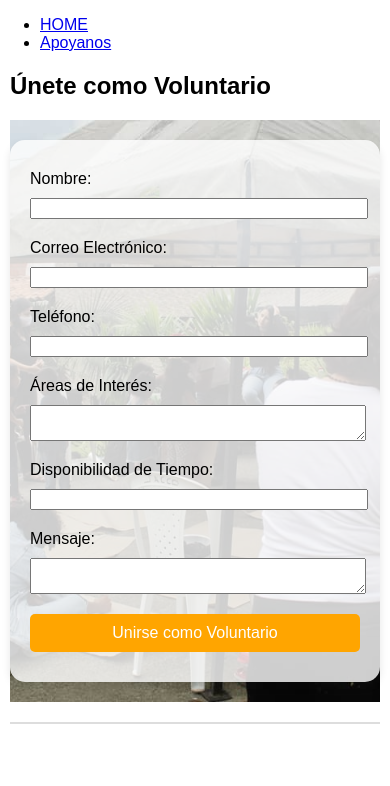
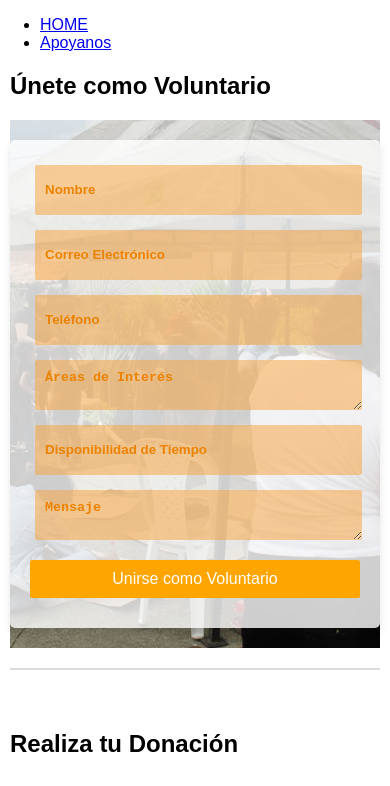
Before and after one commit to MAKAIABootcamp/desdeElBarrio-project-frontend-6, a React (Vite) app: page /Apoyanos in a window 390 px wide. Shown: the top 786 px of the page. Built offline with nearby package versions, Linux system fonts and the light colour scheme.

Commit message:
estilo form

```diff
--- a/src/pages/apoyanos/Apoyanos.jsx
+++ b/src/pages/apoyanos/Apoyanos.jsx
@@ -147,18 +147,24 @@ const Apoyanos = () => {
         <h2>Únete como Voluntario</h2>
         <section className="voluntario-section">
           <form onSubmit={handleSubmit} className="voluntario-form">
-            <label htmlFor="nombre">Nombre:</label>
-            <input type="text" id="nombre" name="nombre" value={formData.nombre} onChange={handleInputChange} required />
-            <label htmlFor="email">Correo Electrónico:</label>
-            <input type="email" id="email" name="email" value={formData.email} onChange={handleInputChange} required />
-            <label htmlFor="telefono">Teléfono:</label>
-            <input type="tel" id="telefono" name="telefono" value={formData.telefono} onChange={handleInputChange} required />
-            <label htmlFor="areas-interes">Áreas de Interés:</label>
-            <textarea id="areas-interes" name="areasInteres" value={formData.areasInteres} onChange={handleInputChange}></textarea>
-            <label htmlFor="disponibilidad">Disponibilidad de Tiempo:</label>
-            <input type="text" id="disponibilidad" name="disponibilidad" value={formData.disponibilidad} onChange={handleInputChange} />
-            <label htmlFor="mensaje">Mensaje:</label>
-            <textarea id="mensaje" name="mensaje" value={formData.mensaje} onChange={handleInputChange}></textarea>
+            <div className='columns'>
+            <div className='columnform'>
+          {/*<label htmlFor="nombre">Nombre:</label>*/}
+            <input placeholder='Nombre' type="text" id="nombre" name="nombre" value={formData.nombre} onChange={handleInputChange} required />
+           {/* <label htmlFor="email">Correo Electrónico:</label>*/}
+            <input placeholder='Correo Electrónico' type="email" id="email" name="email" value={formData.email} onChange={handleInputChange} required />
+            {/*<label htmlFor="telefono">Teléfono:</label>*/}
+            <input placeholder='Teléfono' type="tel" id="telefono" name="telefono" value={formData.telefono} onChange={handleInputChange} required />
+             {/*<label htmlFor="areas-interes">Áreas de Interés:</label>*/}
+            <textarea placeholder='Áreas de Interés' id="areas-interes" name="areasInteres" value={formData.areasInteres} onChange={handleInputChange}></textarea>
+            </div>
+            <div className='columnform'>
+             {/*<label htmlFor="disponibilidad">Disponibilidad de Tiempo:</label>*/}
+            <input placeholder='Disponibilidad de Tiempo' type="text" id="disponibilidad" name="disponibilidad" value={formData.disponibilidad} onChange={handleInputChange} />
+             {/*<label htmlFor="mensaje">Mensaje:</label>*/}
+            <textarea placeholder='Mensaje' id="mensaje" name="mensaje" value={formData.mensaje} onChange={handleInputChange}></textarea>
+            </div>
+            </div>
             <button type="submit">Unirse como Voluntario</button>
           </form>
         </section>
--- a/src/pages/apoyanos/Apoyanos.scss
+++ b/src/pages/apoyanos/Apoyanos.scss
@@ -30,7 +30,7 @@ header {
 }
 
 button{
-  border-radius: 5px;
+  border-radius: 2px;
 }
 
 
@@ -40,11 +40,44 @@ button{
   max-width: 400px;
   margin: 0 auto;
   padding: 20px;
-  border-radius: 15px;
+  border-radius: 5px;
   box-shadow: 0 4px 8px rgba(0, 0, 0, 0.1);
   background-color: rgba(255, 255, 255, 0.8);
 }
+#mensaje{
+  height: 75%;
+}
+.columns{
+  display: flex;
+  flex-direction: row;
+}
+.columnform{
+  display: flex;
+  flex-direction: column;
+}
 
+#imagen{
+  background-color: white;
+
+}
+ input, textarea{
+  border-radius: 2px;
+  color: #ffffff;
+  font-weight: 700;
+  background-color: #f9a43c82;
+  border: none;
+  outline: none;
+  margin: 5px;
+  height: 30px;
+  padding: 10px;
+
+  &::placeholder {
+  color:  #eb8202;
+
+   font-weight: 700;
+
+  }
+ }
 .voluntario-form label,
 .donacion-form label {
   margin-top: 10px;
@@ -146,6 +179,9 @@ hr {
                 width: 100%;
                 margin-bottom: 10px;
               }
+              textarea, input{
+                width: 93%;
+              }
 
               button {
                 font-size: 1rem;
@@ -155,4 +191,22 @@ hr {
         }
       }
     }
+    #imagen{
+      background-color: white;
+      width: 40%;
+      height: 100%;
+    }
+    .columns{
+      display: flex;
+      flex-direction: column;
+
+
+    }
+    .columnform{
+      display: flex;
+      flex-direction: column;
+
+        width: 93%;
+
+    }
 }
```
